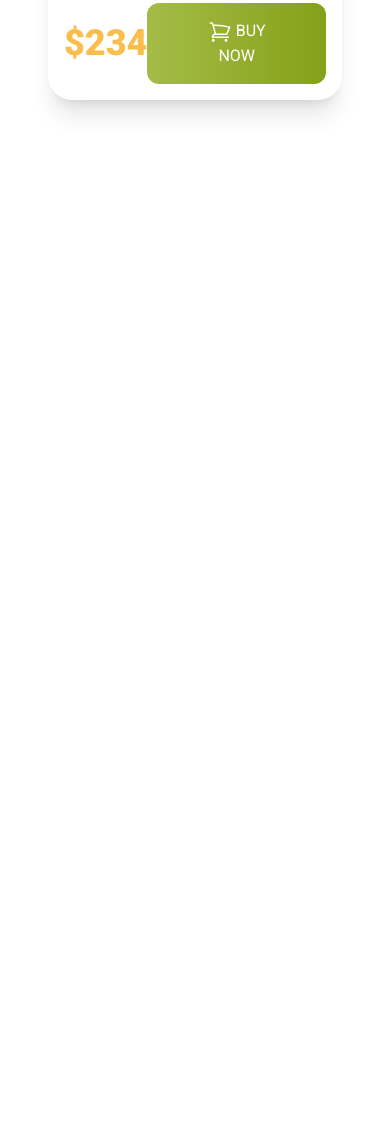
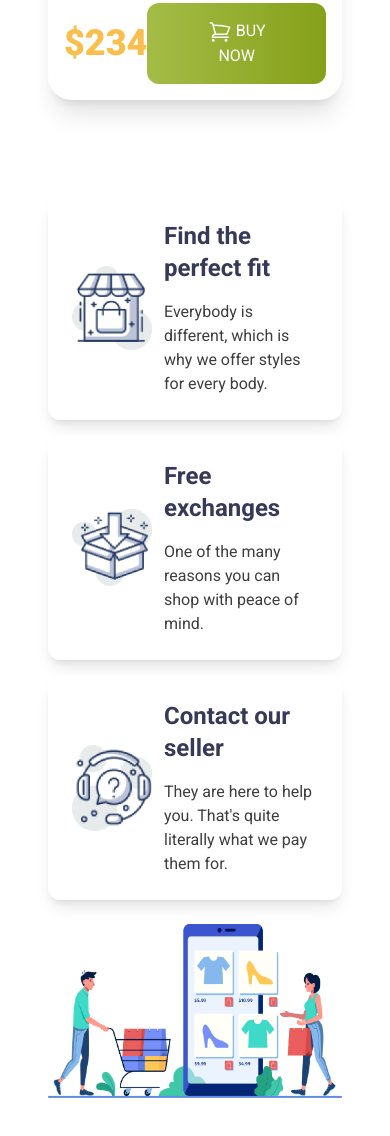
Before and after one commit to Hiron-Das/Penguine-fashion-with-tailwind, a plain HTML site: page index.html in a window 390 px wide. Shown: the part 4848-5984 px from the top of the page. Before the commit the page ends 4996 px from the top, so only its background shows below. Drawn offline with nearby package versions, Linux system fonts and the light colour scheme.

Commit message:
added our policy section with responsive design

```diff
--- a/index.html
+++ b/index.html
@@ -16,6 +16,7 @@
         .font-roboto{
             font-family: "Roboto", sans-serif;;
         }
+
     </style>
 </head>
 <body>
@@ -160,7 +161,41 @@
                 </div>
             </div>
         </section>
-
+        <!-- our policy section -->
+        <section class="p-12">
+            <div class="flex gap-6 flex-col lg:flex-row justify-between items-center">
+                <!-- policy content -->
+                <div class=" w-full lg:w-1/2 font-roboto space-y-4">
+                    <div class="bg-[#FFF] rounded-xl p-6 flex gap-3 justify-center items-center shadow-lg">
+                        <img src="icons/house.png" alt="" class="w-20">
+                        <div class="space-y-4">
+                            <h4 class="font-bold text-2xl text-[#363958]">Find the perfect fit</h4>
+                        <p class="font-normal text-base text-[#3E3E3E]">Everybody is different, which is why we
+                            offer styles for every body.</p>
+                        </div>
+                    </div>
+                    <div class="bg-[#FFF] rounded-xl p-6 flex gap-3 justify-center items-center shadow-lg">
+                        <img src="icons/box.png" alt="" class="w-20">
+                       <div class="space-y-4">
+                        <h4 class="font-bold text-2xl text-[#363958]">Free exchanges</h4>
+                        <p class="font-normal text-base text-[#3E3E3E]">One of the many reasons you can shop
+                            with peace of mind.</p>
+                       </div>
+                    </div>
+                    <div class="bg-[#FFF] rounded-xl p-6 flex gap-3 justify-center items-center shadow-lg">
+                        <img src="icons/question.png" alt="" class="w-20">
+                        <div class="space-y-4">
+                            <h4 class="font-bold text-2xl text-[#363958]">Contact our seller</h4>
+                        <p class="font-normal text-base text-[#3E3E3E]">They are here to help you. That's quite
+                            literally what we pay them for.</p>
+                        </div>
+                    </div>
+                </div>
+                <div class="w-full lg:w-1/2">
+                    <img src="images/shopping.png" alt="" class="w-full" >
+                </div>
+            </div>
+        </section>
     </main>
     <footer>
 
```
